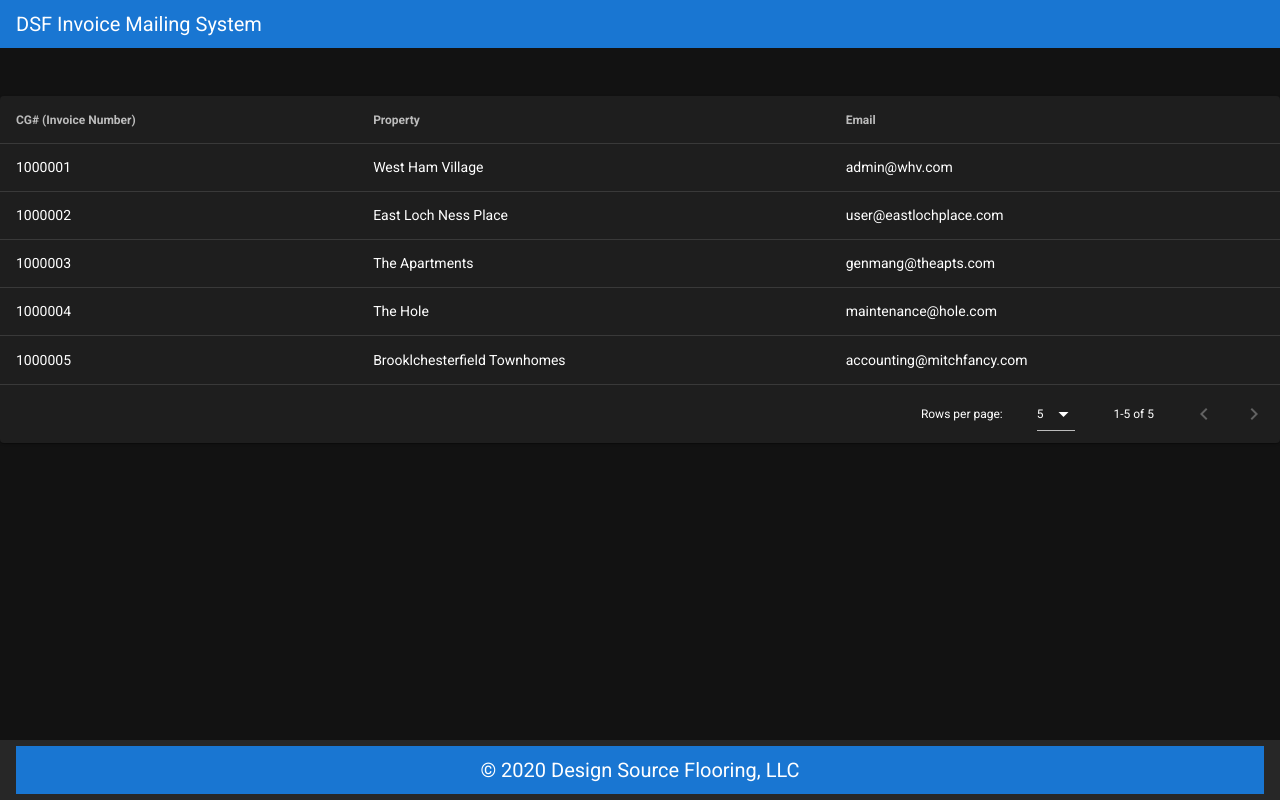
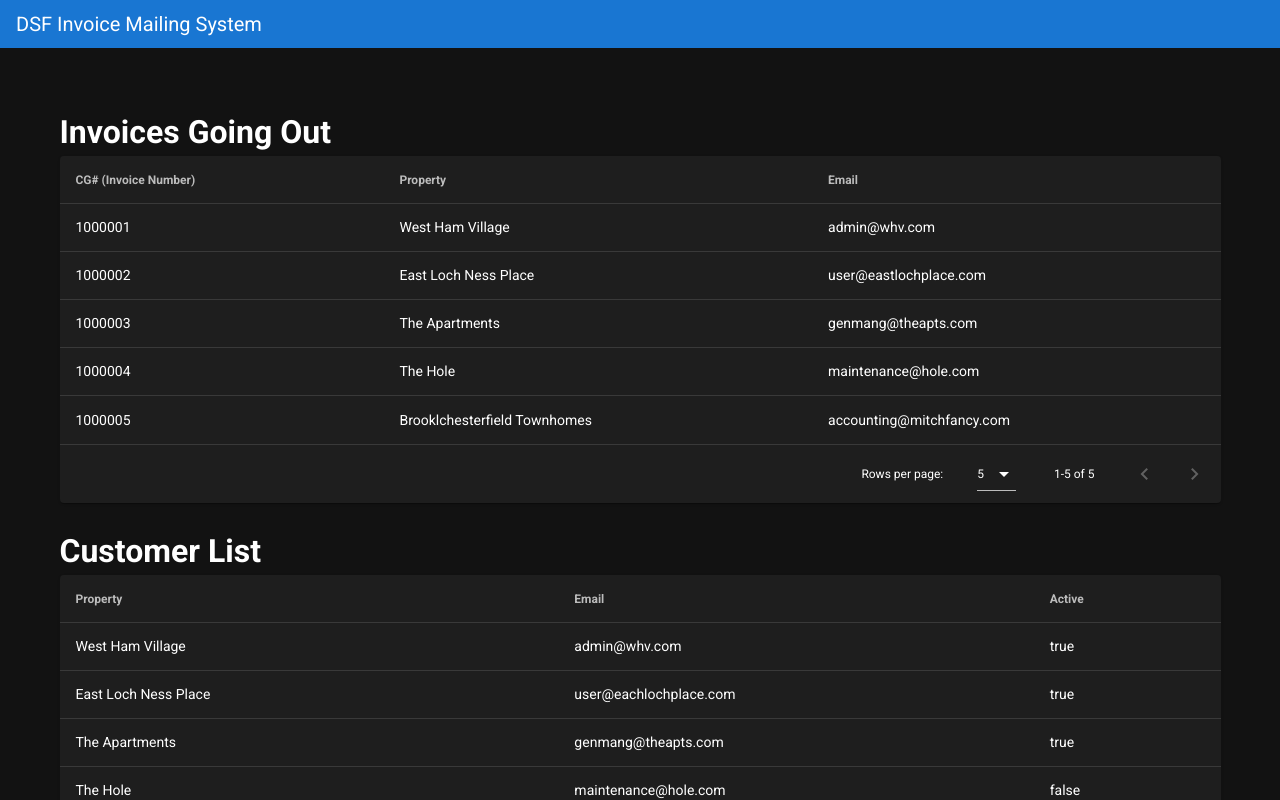
Before and after one commit to tboyd-dsf/invoice-mailer-client, a Nuxt app: page /dashboard in a window 1280 px wide. Shown: the top 800 px of the page. Built offline with nearby package versions, Linux system fonts and the light colour scheme.

Commit message:
added test customer list and populated table on dashboard

```diff
--- /dev/null
+++ b/components/DashboardComps/CustomerList.vue
@@ -0,0 +1,38 @@
+<template>
+  <div>
+    <h1>Customer List</h1>
+    <v-data-table :headers="headers" :items="customerList" :items-per-page="5" class="elevation-1"></v-data-table>
+  </div>
+</template>
+
+<script>
+export default {
+  props: {
+    invoiceData: {
+      type: Array,
+      required: true
+    },
+    customerList: {
+        type: Array,
+        required: true
+    }
+  },
+  data() {
+    return {
+      headers: [
+        {
+          text: 'Property',
+          align: 'start',
+          sortable: true,
+          value: 'property'
+        },
+        { text: 'Email', value: 'email' },
+        { text: 'Active', value: 'active' }
+      ]
+    }
+  }
+}
+</script>
+
+<style scoped>
+</style>
--- a/components/DashboardComps/OutgoingInvoices.vue
+++ b/components/DashboardComps/OutgoingInvoices.vue
@@ -1,10 +1,8 @@
 <template>
-  <v-data-table
-    :headers="headers"
-    :items="invoiceData"
-    :items-per-page="5"
-    class="elevation-1"
-  ></v-data-table>
+  <div>
+    <h1>Invoices Going Out</h1>
+    <v-data-table :headers="headers" :items="invoiceData" :items-per-page="5" class="elevation-1"></v-data-table>
+  </div>
 </template>
 
 <script>
@@ -15,23 +13,22 @@
       required: true
     }
   },
-    data () {
+  data() {
     return {
       headers: [
         {
           text: 'CG# (Invoice Number)',
           align: 'start',
           sortable: true,
-            value: 'cg',
+          value: 'cg'
         },
         { text: 'Property', value: 'property' },
         { text: 'Email', value: 'email' }
-        ],
+      ]
     }
-    },
+  }
 }
 </script>
 
 <style scoped>
-
 </style>
--- /dev/null
+++ b/db/testCustomerListData.json
@@ -0,0 +1,27 @@
+[
+    {
+        "property": "West Ham Village",
+        "email": "admin@whv.com",
+        "active": true
+    },
+    {
+        "property": "East Loch Ness Place",
+        "email": "user@eachlochplace.com",
+        "active": true
+    },
+    {
+        "property": "The Apartments",
+        "email": "genmang@theapts.com",
+        "active": true
+    },
+    {
+        "property": "The Hole",
+        "email": "maintenance@hole.com",
+        "active": false
+    },
+    {
+        "property": "Brooklchesterfield Townhomes",
+        "email": "accounting@mitchfancy.com",
+        "active": true
+    }
+]
--- a/layouts/default.vue
+++ b/layouts/default.vue
@@ -4,7 +4,7 @@
       <app-nav-bar></app-nav-bar>
       <div class="py-6"></div>
       <nuxt></nuxt>
-      <div class="py-6"></div>
+      <div class="py-12"></div>
       <app-foot-bar></app-foot-bar>
     </v-content>
   </v-app>
--- a/pages/dashboard.vue
+++ b/pages/dashboard.vue
@@ -1,22 +1,37 @@
 <template>
+  <v-container>
+    <v-row>
+        <v-col cols="12">
             <outgoing-invoices :invoiceData="invoiceData"></outgoing-invoices>
+        </v-col>
+    </v-row>
+    <v-row>
+        <v-col cols="12">
+            <customer-list :customerList="customerList"></customer-list>
+        </v-col>
+    </v-row>
+
+  </v-container>
 </template>
 
 <script>
 import InvoiceData from '../db/testInvoiceData.json'
+import CustomerData from '../db/testCustomerListData.json'
 import OutgoingInvoices from '../components/DashboardComps/OutgoingInvoices'
+import CustomerList from '../components/DashboardComps/CustomerList'
 export default {
   components: {
-            OutgoingInvoices
+    OutgoingInvoices,
+    CustomerList
   },
   data() {
     return {
-                invoiceData: InvoiceData
+      invoiceData: InvoiceData,
+      customerList: CustomerData
     }
   }
 }
 </script>
 
 <style scoped>
-
 </style>
```
Lines whose indentation alone changed are shown as unchanged.
